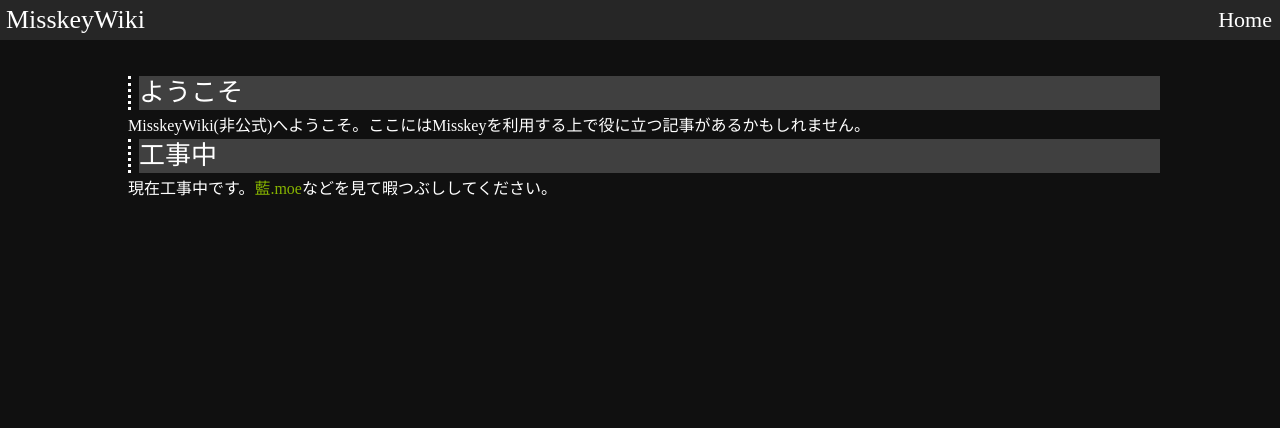
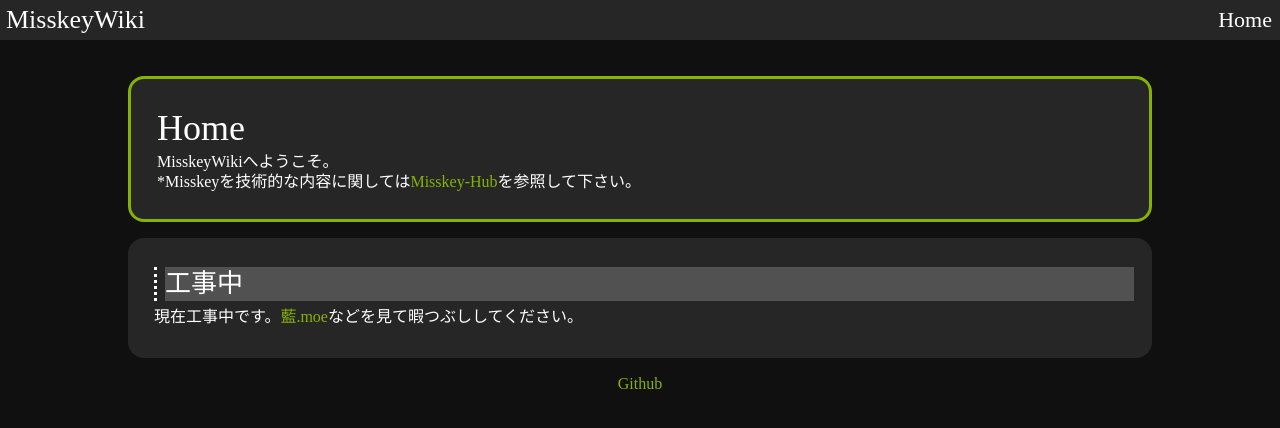
Before and after one commit to MisskeyWiki/wiki, a Jekyll site: the page built from index.md, in a window 1280 px wide. Shown: the top 428 px of the page. Built offline with Jekyll 4.4.1, drawn with Linux system fonts in a browser that asks for light colours; Markdown is read by kramdown in place of the engine named in the settings.

Commit message:
Add files via upload

```diff
--- /dev/null
+++ b/_layouts/home.html
@@ -0,0 +1,67 @@
+<!DOCTYPE html>
+<html>
+  <head>
+    <meta charset='utf-8'>
+    <title>{{ page.title }} - Misskey wiki</title>
+    <link rel="stylesheet" href="/assets/css/flat.css">
+    <link rel="stylesheet" href="/assets/css/frame.css">
+    <link rel="stylesheet" href="/assets/css/common.css">
+  </head>
+  <body>
+    <header id="PcHeader">
+        <div>
+            <h1 class="m3 themeNaviTextColor">MisskeyWiki</h1>
+        </div>
+        <div>
+            <nav>
+                <a class="m4 themeNaviTextColor" href="/">Home</a>
+            </nav>
+        </div>
+    </header>
+
+    <header id="MobHeader">
+        <div>
+            <h1 class="m3 themeNaviTextColor">MisskeyWiki</h1>
+        </div>
+        <div>
+            <button><img class="naviIcon" src="/assets/img/icon/menu.webp" alt="Menu"></button>
+        </div>
+    </header>
+
+    <div id="Main">
+        <div id="Top">
+            <h1 class="m1">Home</h1>
+            <p>MisskeyWikiへようこそ。<br>*Misskeyを技術的な内容に関しては<a href="https://misskey-ｈub.net">Misskey-Hub</a>を参照して下さい。</p>
+        </div>
+        <style>
+            #Top {
+                background-color: var(--NaviBaseColor);
+                padding: 26px;
+                border: solid 3px var(--AccentColor);
+                border-radius: 16px;
+            }
+
+            #Top h1 {
+                margin: 0;
+                padding: 0;
+                border: 0;
+            }
+        </style>
+        <div class="block">
+            {{ content }}
+        </div>
+        <div id="Share" style="display: none;">
+            <a href="">Copy</a>
+            <a href="">Misskey</a>
+            <a href="">Mastodon</a>
+            <a href="">Twitter</a>
+            <a href="">LINE</a>
+            <a href="">Pocket</a>
+        </div>
+    </div>
+
+    <footer style="text-align: center;">
+        <a class="accentTextColor" href="https://github.com/misskeywiki/wiki">Github</a>
+    </footer>
+  </body>
+</html>
--- a/assets/css/common.css
+++ b/assets/css/common.css
@@ -28,7 +28,7 @@
     font-size: min(8vw, 16px);
 }
 
-#Main h1 {
+#Main .block h1 {
     position: relative;
     margin: 3px 0 6px 0;
     padding-left: 8px;
@@ -38,7 +38,27 @@
     text-align: left;
 }
 
-#Main h1::before {
+#Main .block h1::before {
+    z-index: 1;
+    content: "";
+    background-color:  var(--TextColor);
+    position: absolute;
+    width: 100%;
+    height: 100%;
+    opacity: 0.2;
+}
+
+#Main .block h2 {
+    position: relative;
+    margin: 3px 0 6px 0;
+    padding-left: 8px;
+    border-left: dotted 3px var(--TextColor);
+    font-family: var(--TextFontSet);
+    font-size: min(8vw, 22px);
+    text-align: left;
+}
+
+#Main .block h2::before {
     z-index: -1;
     content: "";
     background-color:  var(--TextColor);
@@ -48,45 +68,25 @@
     opacity: 0.2;
 }
 
-#Main h2 {
-    position: relative;
-    margin: 3px 0 6px 0;
-    padding-left: 8px;
-    border-left: dotted 3px var(--TextColor);
-    font-family: var(--TextFontSet);
-    font-size: min(8vw, 22px);
-    text-align: left;
-}
-
-#Main h2::before {
-    z-index: -1;
-    content: "";
-    background-color:  var(--TextColor);
-    position: absolute;
-    width: 100%;
-    height: 100%;
-    opacity: 0.2;
-}
-
-#Main h3 {
+#Main .block h3 {
     font-family: var(--TextFontSet);
     font-size: min(8vw, 18px);
     text-align: left;
 }
 
-#Main h4 {
+#Main .block h4 {
     font-family: var(--TextFontSet);
     font-size: min(8vw, 16px);
     text-align: left;
 }
 
-#Main h5 {
+#Main .block h5 {
     font-family: var(--TextFontSet);
     font-size: min(8vw, 14px);
     text-align: left;
 }
 
-#Main h6 {
+#Main .block h6 {
     font-family: var(--TextFontSet);
     font-size: min(8vw, 12px);
     text-align: left;
--- a/assets/css/frame.css
+++ b/assets/css/frame.css
@@ -69,6 +69,10 @@
     color: var(--NaviTextColor);
 }
 
+.accentTextColor,.accentTextColor:link,.accentTextColor:visited {
+    color: var(--AccentColor);
+}
+
 #Main {
     width: 80%;
     margin: 36px auto 0 auto;
@@ -77,3 +81,11 @@
 #Main *{
     color: var(--TextColor);
 }
+
+.block {
+    background-color: var(--NaviBaseColor);
+    min-height: 120px;
+    margin: 16px 0 16px 0;
+    padding: 26px;
+    border-radius: 16px;
+}
--- a/index.md
+++ b/index.md
@@ -1,10 +1,7 @@
 ---
-layout: wiki
+layout: home
 title: トップページ
 ---
 
-# ようこそ
-MisskeyWiki(非公式)へようこそ。ここにはMisskeyを利用する上で役に立つ記事があるかもしれません。
-
 # 工事中
 現在工事中です。[藍.moe](https://xn--931a.moe/)などを見て暇つぶししてください。
```
Also changed, not shown: info/edit-guide.md (added, +7 -0 lines), README.md (added).
